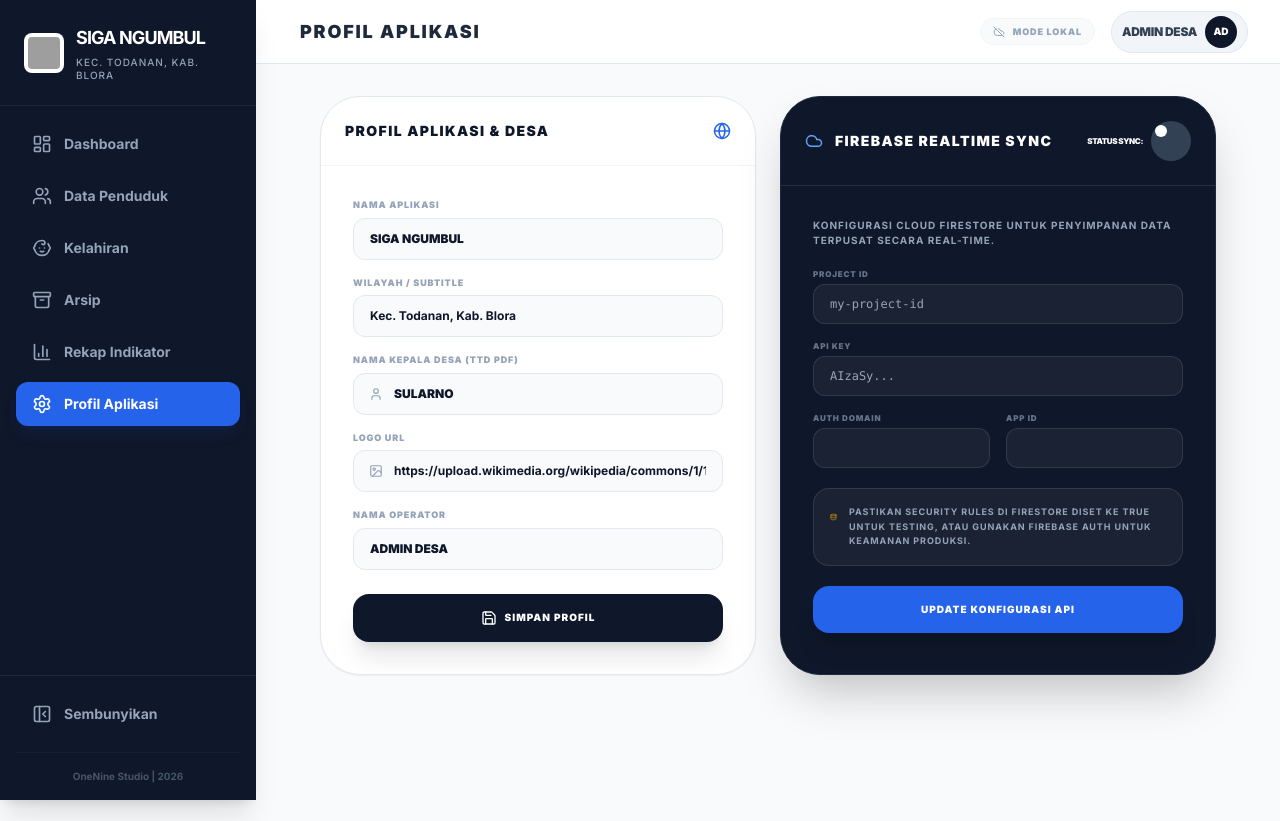
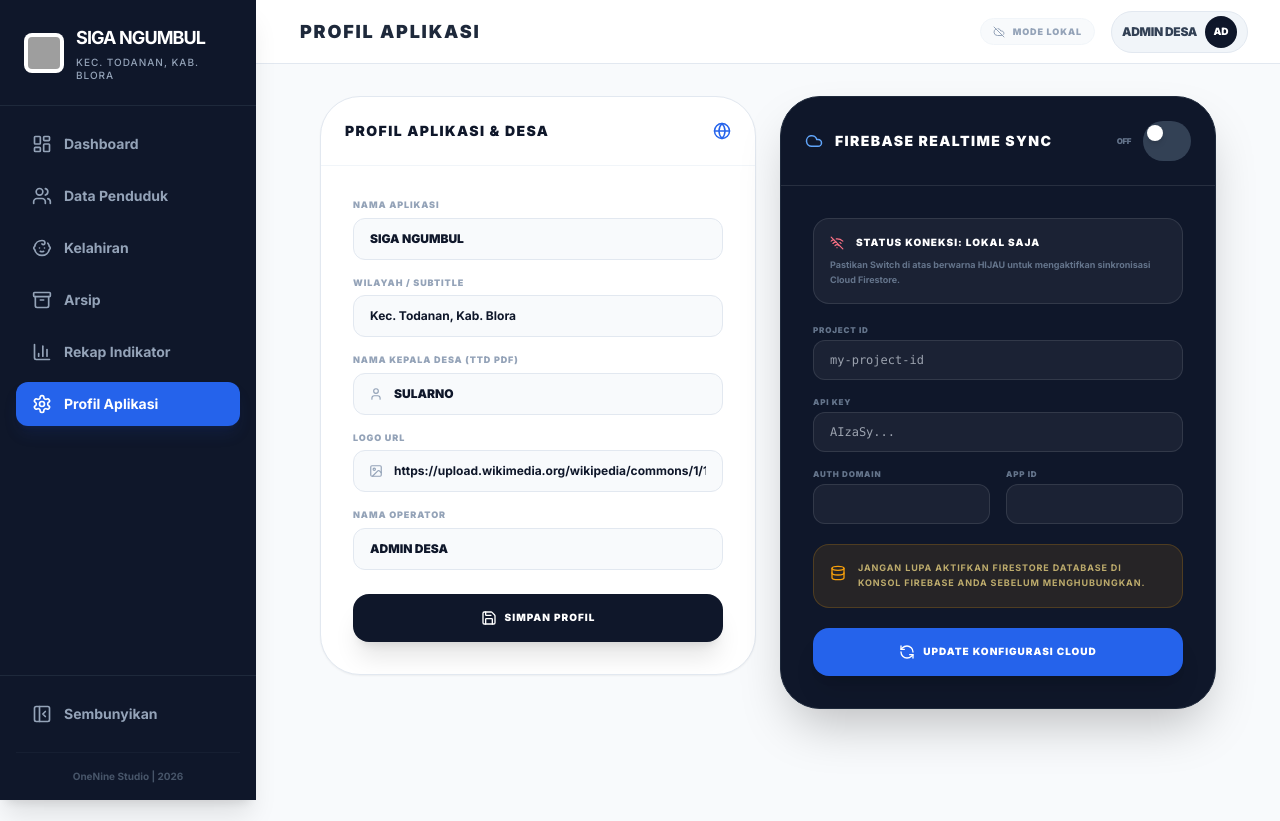
Before and after one commit to febrianataum-pixel/sigembul, a React (Vite) app: page / in a window 1280 px wide. Both pictures are taken after a click on the button "Profil Aplikasi". Before the commit the page ends 800 px from the top, so only its background shows below. Built offline with nearby package versions, Linux system fonts and the light colour scheme; grey boxes are pictures that could not be loaded.

Commit message:
Update perbaikan bug

```diff
--- a/components/AppSettings.tsx
+++ b/components/AppSettings.tsx
@@ -1,6 +1,6 @@
 
 import React, { useState } from 'react';
-import { Save, Globe, RefreshCcw, User, Shield, Info, Image as ImageIcon, Server, Cloud, Database } from 'lucide-react';
+import { Save, Globe, RefreshCcw, User, Shield, Info, Image as ImageIcon, Server, Cloud, Database, Wifi, WifiOff } from 'lucide-react';
 import { AppConfig } from '../types';
 
 interface AppSettingsProps {
@@ -15,6 +15,18 @@ const AppSettings: React.FC<AppSettingsProps> = ({ config, setConfig }) => {
   const handleSave = (e: React.FormEvent) => {
     e.preventDefault();
     setConfig(formData);
+    setIsSaved(true);
+    setTimeout(() => setIsSaved(false), 3000);
+  };
+
+  const handleUpdateFirebase = () => {
+    // Jika user mengklik update tapi enabled masih false, kita paksa true jika projectId ada
+    const newConfig = { ...formData };
+    if (newConfig.firebaseConfig && newConfig.firebaseConfig.projectId && !newConfig.firebaseConfig.enabled) {
+      newConfig.firebaseConfig.enabled = true;
+      setFormData(newConfig);
+    }
+    setConfig(newConfig);
     setIsSaved(true);
     setTimeout(() => setIsSaved(false), 3000);
   };
@@ -85,60 +97,71 @@ const AppSettings: React.FC<AppSettingsProps> = ({ config, setConfig }) => {
       <div className="bg-slate-900 rounded-[2.5rem] border border-slate-800 overflow-hidden shadow-2xl text-white">
         <div className="p-6 border-b border-white/10 flex items-center justify-between">
           <div className="flex items-center space-x-3">
-             <Cloud size={18} className="text-blue-400" />
+             <Cloud size={18} className={`${formData.firebaseConfig?.enabled ? 'text-emerald-400' : 'text-blue-400'}`} />
              <h2 className="text-sm font-black uppercase tracking-widest">Firebase Realtime Sync</h2>
           </div>
-          <div className="flex items-center space-x-2">
-             <span className="text-[8px] font-black uppercase tracking-tighter">Status Sync:</span>
+          <div className="flex items-center space-x-3">
+             <span className={`text-[8px] font-black uppercase tracking-tighter ${formData.firebaseConfig?.enabled ? 'text-emerald-400' : 'text-slate-500'}`}>
+                {formData.firebaseConfig?.enabled ? 'Cloud Aktif' : 'Off'}
+             </span>
              <button
                onClick={() => updateFirebase('enabled', !formData.firebaseConfig?.enabled)}
-               className={`w-10 h-5 rounded-full transition-all relative ${formData.firebaseConfig?.enabled ? 'bg-emerald-500' : 'bg-slate-700'}`}
+               className={`w-12 h-6 rounded-full transition-all relative ${formData.firebaseConfig?.enabled ? 'bg-emerald-500' : 'bg-slate-700'}`}
              >
-                <div className={`absolute top-1 w-3 h-3 bg-white rounded-full transition-all ${formData.firebaseConfig?.enabled ? 'left-6' : 'left-1'}`}></div>
+                <div className={`absolute top-1 w-4 h-4 bg-white rounded-full transition-all shadow-md ${formData.firebaseConfig?.enabled ? 'left-7' : 'left-1'}`}></div>
              </button>
           </div>
         </div>
 
         <div className="p-8 space-y-5">
-           <p className="text-[10px] text-slate-400 font-bold uppercase tracking-widest mb-4">Konfigurasi Cloud Firestore untuk penyimpanan data terpusat secara real-time.</p>
+           <div className="bg-white/5 border border-white/10 p-4 rounded-2xl mb-4">
+              <div className="flex items-center space-x-3 mb-2">
+                 {formData.firebaseConfig?.enabled ? <Wifi size={14} className="text-emerald-400" /> : <WifiOff size={14} className="text-rose-400" />}
+                 <p className="text-[10px] font-black uppercase tracking-widest">
+                   Status Koneksi: {formData.firebaseConfig?.enabled ? 'SIAP SINKRON' : 'LOKAL SAJA'}
+                 </p>
+              </div>
+              <p className="text-[9px] text-slate-500 font-bold leading-relaxed">Pastikan Switch di atas berwarna HIJAU untuk mengaktifkan sinkronisasi Cloud Firestore.</p>
+           </div>
 
            <div className="space-y-4">
               <div>
                 <label className="text-[8px] font-black text-slate-500 uppercase tracking-widest block mb-1">Project ID</label>
-                <input type="text" className="w-full bg-white/5 border border-white/10 rounded-xl px-4 py-2.5 text-xs font-mono" value={formData.firebaseConfig?.projectId || ''} onChange={(e) => updateFirebase('projectId', e.target.value)} placeholder="my-project-id" />
+                <input type="text" className="w-full bg-white/5 border border-white/10 rounded-xl px-4 py-2.5 text-xs font-mono focus:bg-white/10 outline-none focus:border-blue-500 transition-all" value={formData.firebaseConfig?.projectId || ''} onChange={(e) => updateFirebase('projectId', e.target.value)} placeholder="my-project-id" />
               </div>
               <div>
                 <label className="text-[8px] font-black text-slate-500 uppercase tracking-widest block mb-1">API Key</label>
-                <input type="password" name="apiKey" className="w-full bg-white/5 border border-white/10 rounded-xl px-4 py-2.5 text-xs font-mono" value={formData.firebaseConfig?.apiKey || ''} onChange={(e) => updateFirebase('apiKey', e.target.value)} placeholder="AIzaSy..." />
+                <input type="password" name="apiKey" className="w-full bg-white/5 border border-white/10 rounded-xl px-4 py-2.5 text-xs font-mono focus:bg-white/10 outline-none focus:border-blue-500 transition-all" value={formData.firebaseConfig?.apiKey || ''} onChange={(e) => updateFirebase('apiKey', e.target.value)} placeholder="AIzaSy..." />
               </div>
               <div className="grid grid-cols-2 gap-4">
                 <div>
                   <label className="text-[8px] font-black text-slate-500 uppercase tracking-widest block mb-1">Auth Domain</label>
-                  <input type="text" className="w-full bg-white/5 border border-white/10 rounded-xl px-4 py-2.5 text-xs font-mono" value={formData.firebaseConfig?.authDomain || ''} onChange={(e) => updateFirebase('authDomain', e.target.value)} />
+                  <input type="text" className="w-full bg-white/5 border border-white/10 rounded-xl px-4 py-2.5 text-xs font-mono focus:bg-white/10 outline-none focus:border-blue-500 transition-all" value={formData.firebaseConfig?.authDomain || ''} onChange={(e) => updateFirebase('authDomain', e.target.value)} />
                 </div>
                 <div>
                   <label className="text-[8px] font-black text-slate-500 uppercase tracking-widest block mb-1">App ID</label>
-                  <input type="text" className="w-full bg-white/5 border border-white/10 rounded-xl px-4 py-2.5 text-xs font-mono" value={formData.firebaseConfig?.appId || ''} onChange={(e) => updateFirebase('appId', e.target.value)} />
+                  <input type="text" className="w-full bg-white/5 border border-white/10 rounded-xl px-4 py-2.5 text-xs font-mono focus:bg-white/10 outline-none focus:border-blue-500 transition-all" value={formData.firebaseConfig?.appId || ''} onChange={(e) => updateFirebase('appId', e.target.value)} />
                 </div>
               </div>
            </div>
 
-           <div className="mt-8 p-4 bg-white/5 border border-white/10 rounded-2xl">
+           <div className="mt-4 p-4 bg-amber-500/10 border border-amber-500/20 rounded-2xl">
               <div className="flex items-start space-x-3">
-                 <Database size={16} className="text-amber-500 mt-1" />
-                 <p className="text-[9px] text-slate-400 font-bold uppercase tracking-widest leading-relaxed">Pastikan Security Rules di Firestore diset ke true untuk testing, atau gunakan Firebase Auth untuk keamanan produksi.</p>
+                 <Database size={16} className="text-amber-500 mt-1 shrink-0" />
+                 <p className="text-[9px] text-amber-200/70 font-bold uppercase tracking-widest leading-relaxed">Jangan lupa aktifkan Firestore Database di konsol Firebase Anda sebelum menghubungkan.</p>
               </div>
            </div>
 
-           <button onClick={handleSave} className="w-full py-4 bg-blue-600 text-white rounded-2xl text-[10px] font-black uppercase tracking-widest shadow-xl transition-all hover:bg-blue-500 mt-4">
-             Update Konfigurasi API
+           <button onClick={handleUpdateFirebase} className="w-full py-4 bg-blue-600 text-white rounded-2xl text-[10px] font-black uppercase tracking-widest shadow-xl transition-all hover:bg-blue-500 active:scale-95 flex items-center justify-center space-x-2">
+             <RefreshCcw size={16} className={isSaved ? "animate-spin" : ""} />
+             <span>Update Konfigurasi Cloud</span>
            </button>
         </div>
       </div>
 
       {isSaved && (
-        <div className="fixed top-20 left-1/2 -translate-x-1/2 z-[100] bg-emerald-600 text-white px-8 py-4 rounded-2xl text-[10px] font-black uppercase shadow-2xl animate-in slide-in-from-top">
-           Pengaturan Berhasil Disimpan & Sinkron!
+        <div className="fixed bottom-24 left-1/2 -translate-x-1/2 z-[100] bg-emerald-600 text-white px-8 py-4 rounded-2xl text-[10px] font-black uppercase shadow-2xl animate-in slide-in-from-bottom">
+           Pengaturan Cloud Diperbarui!
         </div>
       )}
     </div>
--- a/index.html
+++ b/index.html
@@ -78,15 +78,15 @@
 <script type="importmap">
 {
   "imports": {
-    "lucide-react": "https://esm.sh/lucide-react@^0.562.0",
-    "react-dom/": "https://esm.sh/react-dom@^19.2.3/",
-    "react/": "https://esm.sh/react@^19.2.3/",
-    "react": "https://esm.sh/react@^19.2.3",
-    "recharts": "https://esm.sh/recharts@^3.6.0",
+    "lucide-react": "https://esm.sh/lucide-react@^0.462.0",
+    "react-dom/": "https://esm.sh/react-dom@^19.0.0/",
+    "react/": "https://esm.sh/react@^19.0.0/",
+    "react": "https://esm.sh/react@^19.0.0",
+    "recharts": "https://esm.sh/recharts@^2.13.0",
     "jspdf": "https://esm.sh/jspdf@^2.5.1",
     "jspdf-autotable": "https://esm.sh/jspdf-autotable@^3.5.28",
-    "firebase/app": "https://www.gstatic.com/firebasejs/10.8.0/firebase-app.js",
-    "firebase/firestore": "https://www.gstatic.com/firebasejs/10.8.0/firebase-firestore.js",
+    "firebase/app": "https://esm.sh/firebase@11.1.0/app",
+    "firebase/firestore": "https://esm.sh/firebase@11.1.0/firestore",
     "firebase/": "https://esm.sh/firebase@^12.8.0/"
   }
 }
```
Also changed, not shown: package.json (+4 -4 lines).
